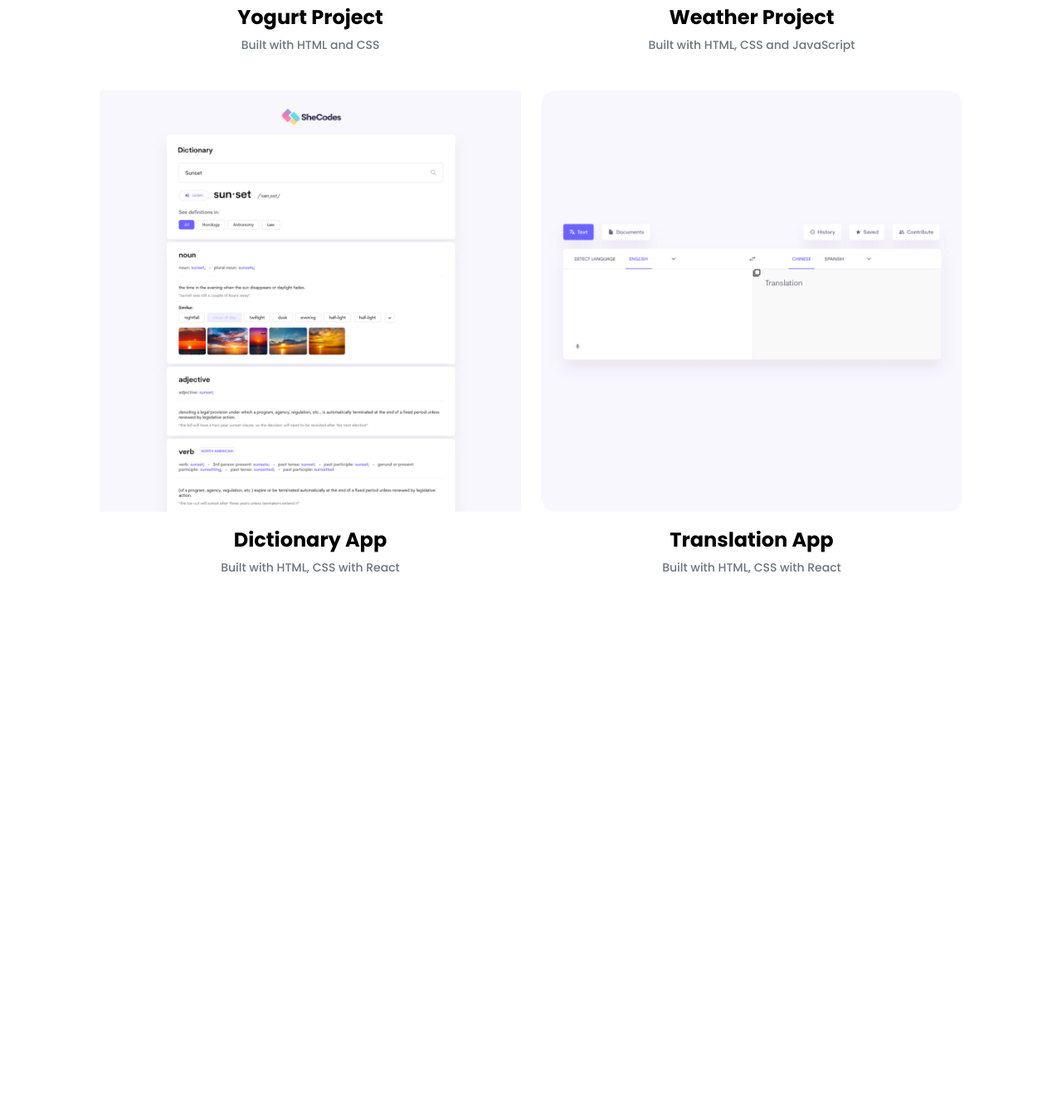
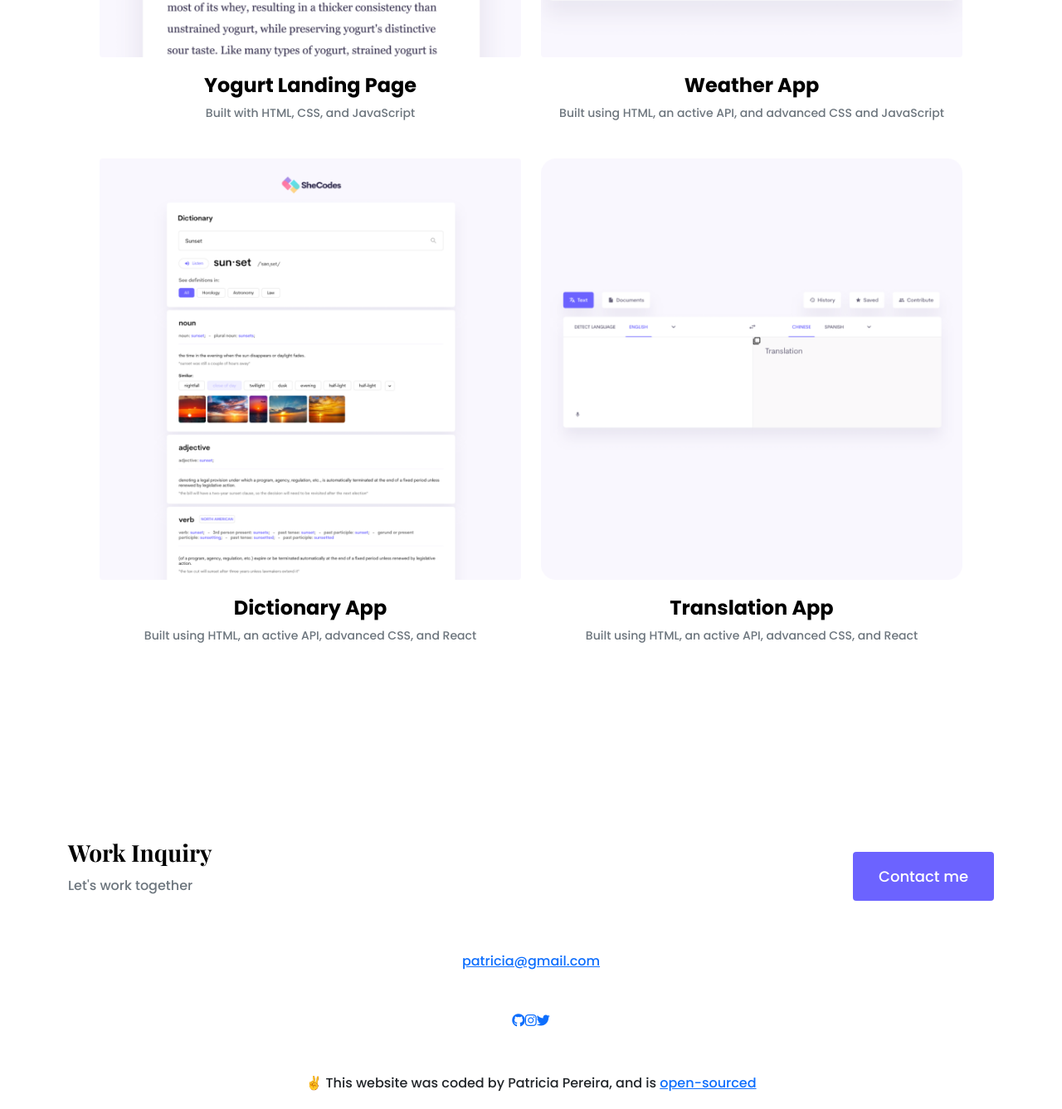
Before and after one commit to Sruti-sahini/Portfolio, a plain HTML site: page work.html in a window 1280 px wide. Shown: the part 919-2256 px from the top of the page at 83% size. Before the commit the page ends 1848 px from the top, so only its background shows below. Drawn offline with nearby package versions, Linux system fonts and the light colour scheme.

Commit message:
Update work.html

```diff
--- a/work.html
+++ b/work.html
@@ -30,6 +30,36 @@
     ></script>
   </head>
   <body>
+    <div class="container">
+      <nav class="d-flex justify-content-between">
+        <a href="/" title="Homepage">
+          <img
+            src="images/logo.png"
+            class="logo d-none d-md-block"
+            alt="Patricia Logo"
+          />
+          <img
+            src="images/logo-small.jpg"
+            class="logo d-block d-md-none"
+            alt="Patricia Logo"
+          />
+        </a>
+        <ul>
+          <li>
+            <a href="/" title="Homepage"> Home</a>
+          </li>
+          <li>
+            <a href="/about.html" title="About Patricia"> About</a>
+          </li>
+          <li class="active">
+            <a href="/work.html" title="Patricia's work"> Work</a>
+          </li>
+          <li>
+            <a href="/contact.html" title="Contact Patricia"> Contact</a>
+          </li>
+        </ul>
+      </nav>
+    </div>
     <div class="content-container container">
       <div class="content">
         <h1 class="mb-5">Take a look at what I've been working on!</h1>
@@ -39,46 +69,106 @@
             <img
               src="images/yogurt.png"
               class="img-fluid mb-3 rounded"
-              alt=""
+              alt="Yogurt project preview"
             />
-            <h3 class="text-center m-0">Yogurt Project</h3>
-            <p class="text-center text-muted">Built with HTML and CSS</p>
+            <h3 class="text-center m-0">Yogurt Landing Page</h3>
+            <p class="text-center text-muted">
+              Built with HTML, CSS, and JavaScript
+            </p>
           </div>
           <div class="col-md-6 mb-4">
             <img
               src="images/weather.png"
               class="img-fluid mb-3 rounded"
-              alt=""
+              alt="Weather project preview"
             />
-            <h3 class="text-center m-0">Weather Project</h3>
+            <h3 class="text-center m-0">Weather App</h3>
             <p class="text-center text-muted">
-              Built with HTML, CSS and JavaScript
+              Built using HTML, an active API, and advanced CSS and JavaScript
             </p>
           </div>
           <div class="col-md-6 mb-4">
             <img
               src="images/dictionary.png"
               class="img-fluid mb-3 rounded"
-              alt=""
+              alt="Disctionary project preview"
             />
             <h3 class="text-center m-0">Dictionary App</h3>
             <p class="text-center text-muted">
-              Built with HTML, CSS with React
+              Built using HTML, an active API, advanced CSS, and React
             </p>
           </div>
           <div class="col-md-6 mb-4">
             <img
               src="images/translation.png"
               class="img-fluid mb-3 rounded"
-              alt=""
+              alt="Translation project preview"
             />
             <h3 class="text-center m-0">Translation App</h3>
             <p class="text-center text-muted">
-              Built with HTML, CSS with React
+              Built using HTML, an active API, advanced CSS, and React
             </p>
           </div>
         </div>
       </div>
     </div>
+    <footer class="container">
+      <div class="contact-box justify-content-between mb-5 d-none d-md-flex">
+        <div>
+          <h3>Work Inquiry</h3>
+          <p class="text-muted">Let's work together</p>
+        </div>
+        <div>
+          <a
+            href="/contact.html"
+            class="btn btn-branding mt-3"
+            title="Contact Patricia"
+          >
+            Contact me
+          </a>
+        </div>
+      </div>
+      <div class="d-flex justify-content-center mb-5">
+        <a
+          href="mailto:patricia@gmail.com"
+          class="email-link"
+          title="Email Patricia"
+        >
+          patricia@gmail.com
+        </a>
+      </div>
+      <div class="social-links d-flex justify-content-center">
+        <a
+          href="https://www.github.com/patricia"
+          target="_blank"
+          title="GitHub Profile"
+        >
+          <i class="fab fa-github"></i>
+        </a>
+        <a
+          href="https://www.instragram.com/patricia"
+          target="_blank"
+          title="instragram Profile"
+        >
+          <i class="fab fa-instagram"></i>
+        </a>
+        <a
+          href="https://www.twitter.com/patricia"
+          target="_blank"
+          title="Twitter Profile"
+        >
+          <i class="fab fa-twitter"></i>
+        </a>
+      </div>
+      <p class="text-center mt-5">
+        ✌️ This website was coded by Patricia Pereira, and is
+        <a
+          href="https://github.com/matthieua/portfolio-project"
+          target="_blank"
+        >
+          open-sourced
+        </a>
+      </p>
+    </footer>
   </body>
 </html>
```
